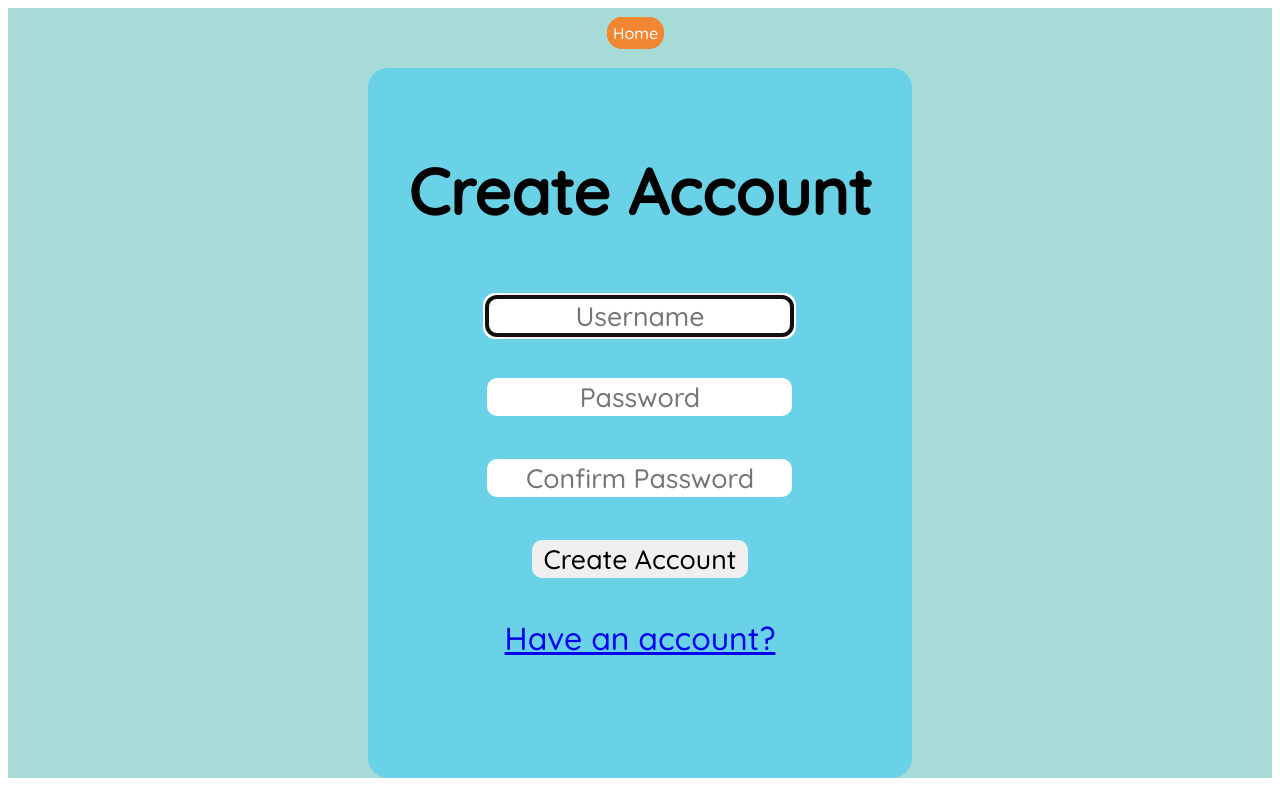
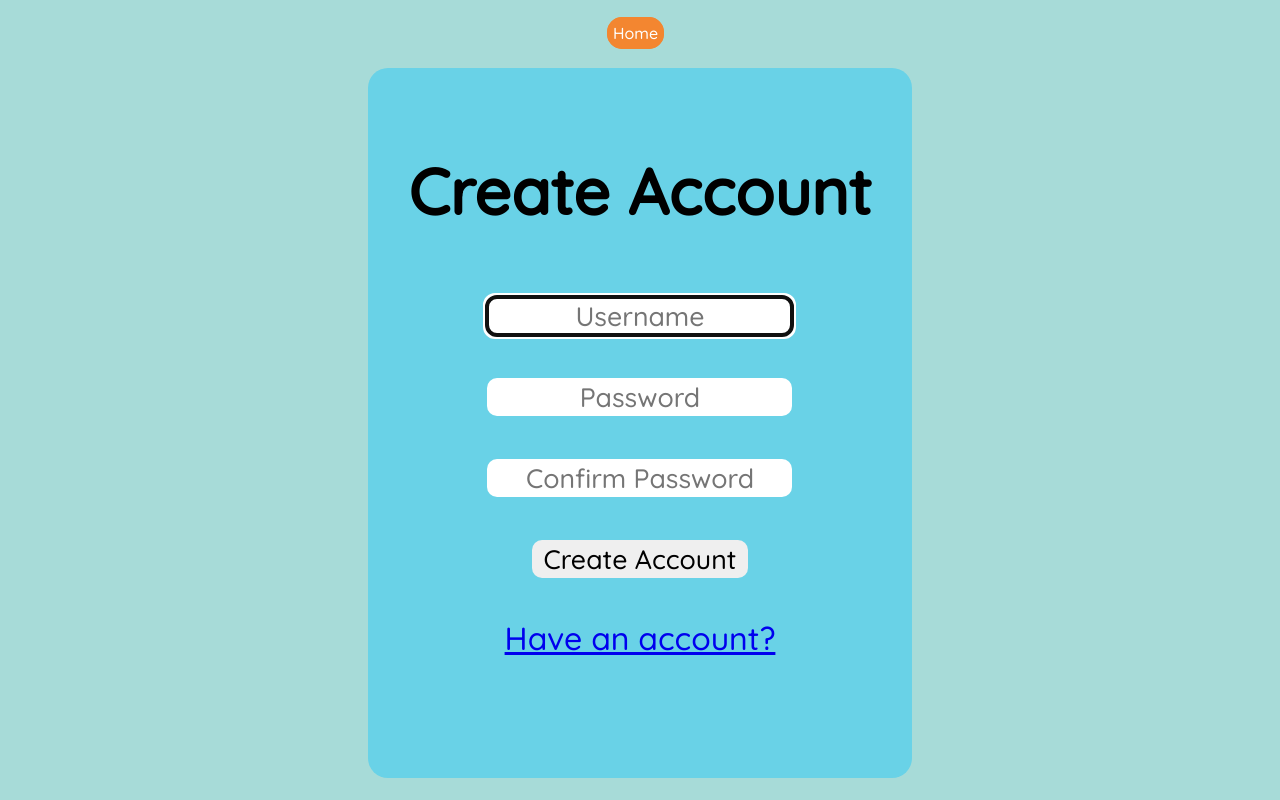
Before and after one commit to MoTreek/Student-ChatBot, a Vue app in the folder vue/: page /register in a window 1280 px wide. Built offline with nearby package versions, Linux system fonts and the light colour scheme.

Commit message:
OnceUponATimeInHTML

```diff
--- a/vue/src/components/ChatBox.vue
+++ b/vue/src/components/ChatBox.vue
@@ -31,10 +31,11 @@
 
 
         </li>
-      </ul>
-          <div v-show="found"><!-- <div v-if="isVisible === true"> -->
+                 <div v-show="found">
 <job-search-component />
 </div>
+      </ul>
+
     </div>
 
  <div class = "buttons" v-if="!clicked">
@@ -119,9 +120,14 @@ showJobs(){
       this.$nextTick(() => {
           this.$refs.chatbox.scrollTop = this.$refs.chatbox.scrollHeight
         })
+
       if (this.message.toLowerCase().includes("job") || this.message.toLowerCase().includes("jobs") || this.message.toLowerCase().includes("position")) {
         this.found = true;
       }
+      else {
+        this.found = false;
+      }
+
       if (this.message.toLowerCase().includes("help")) {
         this.message = ''
         this.messages.push({
--- a/vue/src/views/Home.vue
+++ b/vue/src/views/Home.vue
@@ -80,6 +80,8 @@ body.background {
 .job{
   font-size: 10px
 }
-
+html{
+   background-color: #a7dbd8;
+}
 
 </style>
--- a/vue/src/views/Login.vue
+++ b/vue/src/views/Login.vue
@@ -147,7 +147,7 @@ section{
   width: 100%;
 }
 
-main{
-
+html{
+   background-color: #a7dbd8;
 }
 </style>
--- a/vue/src/views/Register.vue
+++ b/vue/src/views/Register.vue
@@ -139,6 +139,9 @@ button{
     overflow: hidden;
 
 }
+html{
+   background-color: #a7dbd8;
+}
 
 
 
```
